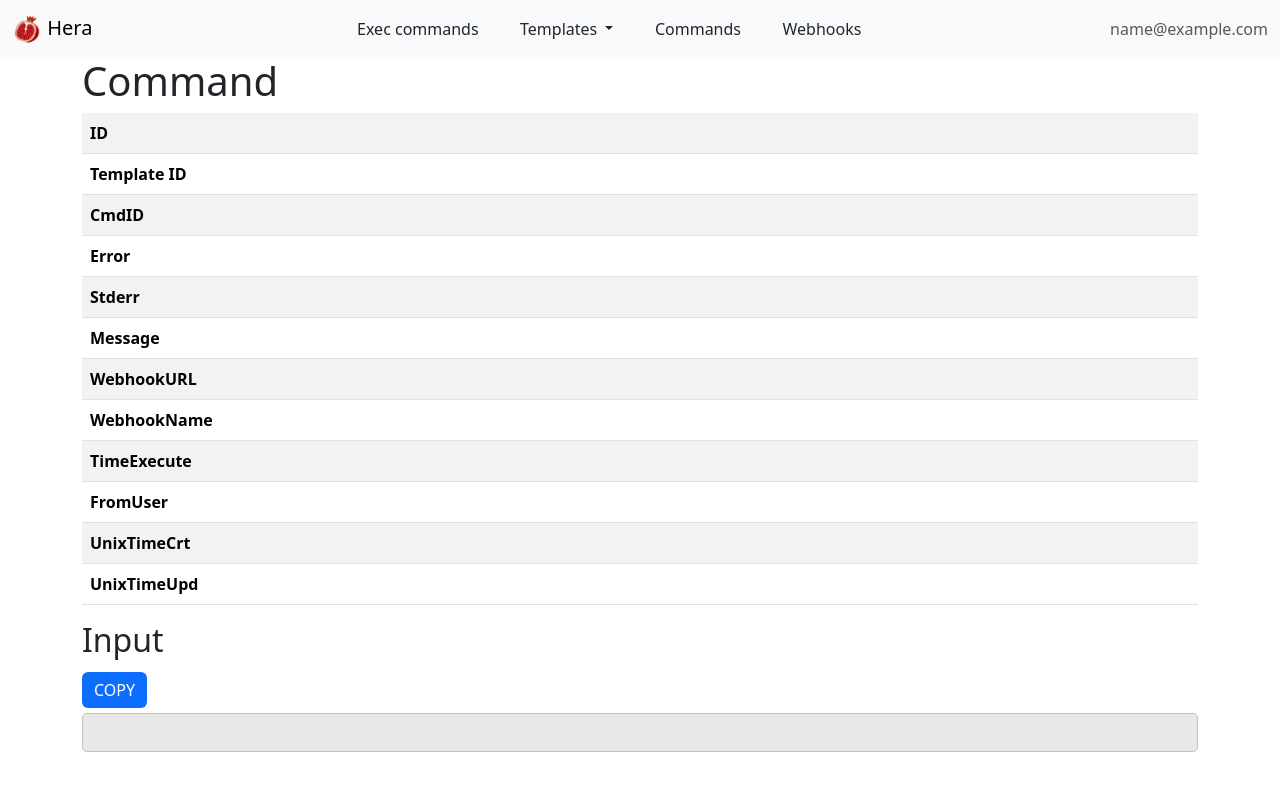
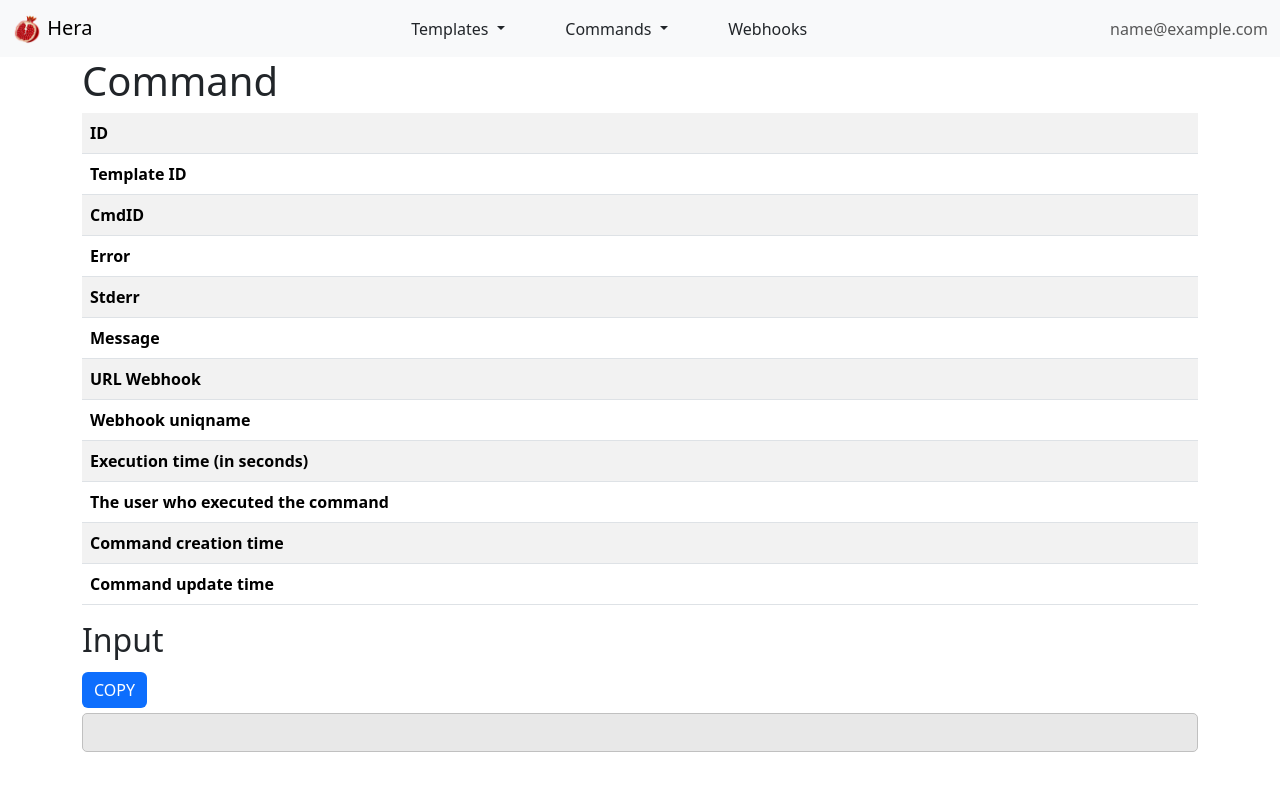
Before and after one commit to Hera-system/Hera, a Flask app: page /command/1 in a window 1280 px wide. Run offline with Flask 2, Linux system fonts and the light colour scheme; the visitor is signed in with stand-in values (Sample User, id 1); data comes from the database, SQL or seed files in the repository; data that the repository does not hold is empty; some libraries are stand-ins or nearby versions.

Commit message:
Fixing text

```diff
--- a/app/templates/base.html
+++ b/app/templates/base.html
@@ -15,7 +15,6 @@
               Hera
             </a>
             <div class="d-flex justify-content-evenly flex-grow-1" id="navbarNavAltMarkup">
-                    {{ render_nav_item('exec_command', 'Exec commands') }}
                     <li class="nav-item dropdown" style="list-style-type: none;">
                       <a class="nav-link dropdown-toggle" href="/templates" role="button" data-bs-toggle="dropdown" aria-expanded="false">
                         Templates
@@ -27,7 +26,16 @@
                         <li><a class="dropdown-item" href="/templates">Templates</a></li>
                       </ul>
                     </li>
-                    {{ render_nav_item('commands', 'Commands') }}
+                    <li class="nav-item dropdown" style="list-style-type: none;">
+                      <a class="nav-link dropdown-toggle" href="/templates" role="button" data-bs-toggle="dropdown" aria-expanded="false">
+                        Commands
+                      </a>
+                      <ul class="dropdown-menu">
+                        <li><a class="dropdown-item" href="/commands">Commands list</a></li>
+                        <li><hr class="dropdown-divider"></li>
+                        <li><a class="dropdown-item" href="/execCommand">Execute the command</a></li>
+                      </ul>
+                    </li>
                     {{ render_nav_item('webhooks_route', 'Webhooks') }}
             </div>
             {% if current_user.email %}
--- a/app/templates/command.html
+++ b/app/templates/command.html
@@ -56,7 +56,7 @@
     </tr>
     <tr>
         <th scope="row">
-            WebhookURL
+            URL Webhook
         </th>
         <td>
             {{ command.WebhookURL }}
@@ -64,7 +64,7 @@
     </tr>
     <tr>
         <th scope="row">
-            WebhookName
+            Webhook uniqname
         </th>
         <td>
             {{ command.WebhookName }}
@@ -72,7 +72,7 @@
     </tr>
     <tr>
         <th scope="row">
-            TimeExecute
+            Execution time (in seconds)
         </th>
         <td>
             {{ command.TimeExecute }}
@@ -80,7 +80,7 @@
     </tr>
     <tr>
         <th scope="row">
-            FromUser
+            The user who executed the command
         </th>
         <td>
             {{ command.FromUser }}
@@ -88,7 +88,7 @@
     </tr>
     <tr>
         <th scope="row">
-            UnixTimeCrt
+            Command creation time
         </th>
         <td>
             {{ command.TimeCrt }}
@@ -96,7 +96,7 @@
     </tr>
     <tr>
         <th scope="row">
-            UnixTimeUpd
+            Command update time
         </th>
         <td>
             {{ command.TimeUpd }}
--- a/app/templates/commands.html
+++ b/app/templates/commands.html
@@ -6,10 +6,10 @@
     <thead>
         <tr>
             <th scope="col">
-                ID
+                #
             </th>
             <th scope="col">
-                TemplateID
+                Template ID
             </th>
             <th scope="col">
                 Data Update
--- a/app/templates/webhook.html
+++ b/app/templates/webhook.html
@@ -62,7 +62,7 @@
     </tr>
     <tr>
         <th scope="row">
-            Uniq name
+            Webhook uniqname
         </th>
         <td>
             {{ webhook.uniq_name }}
--- a/app/templates/webhooks.html
+++ b/app/templates/webhooks.html
@@ -9,7 +9,7 @@
                 #
             </th>
             <th scope="col">
-                Uniq name
+                Webhook uniqname
             </th>
             <th scope="col">
                 Hostname
```
